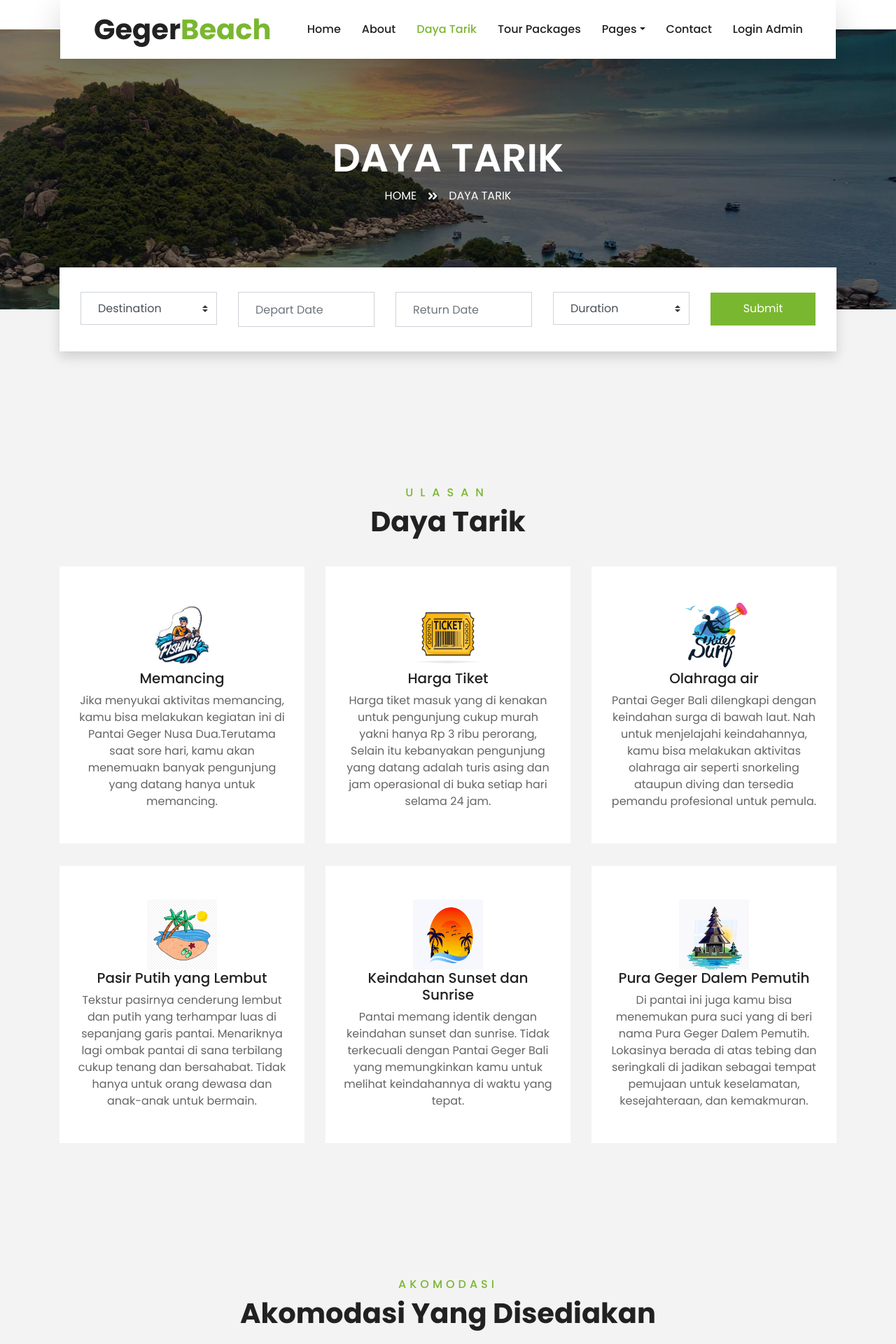
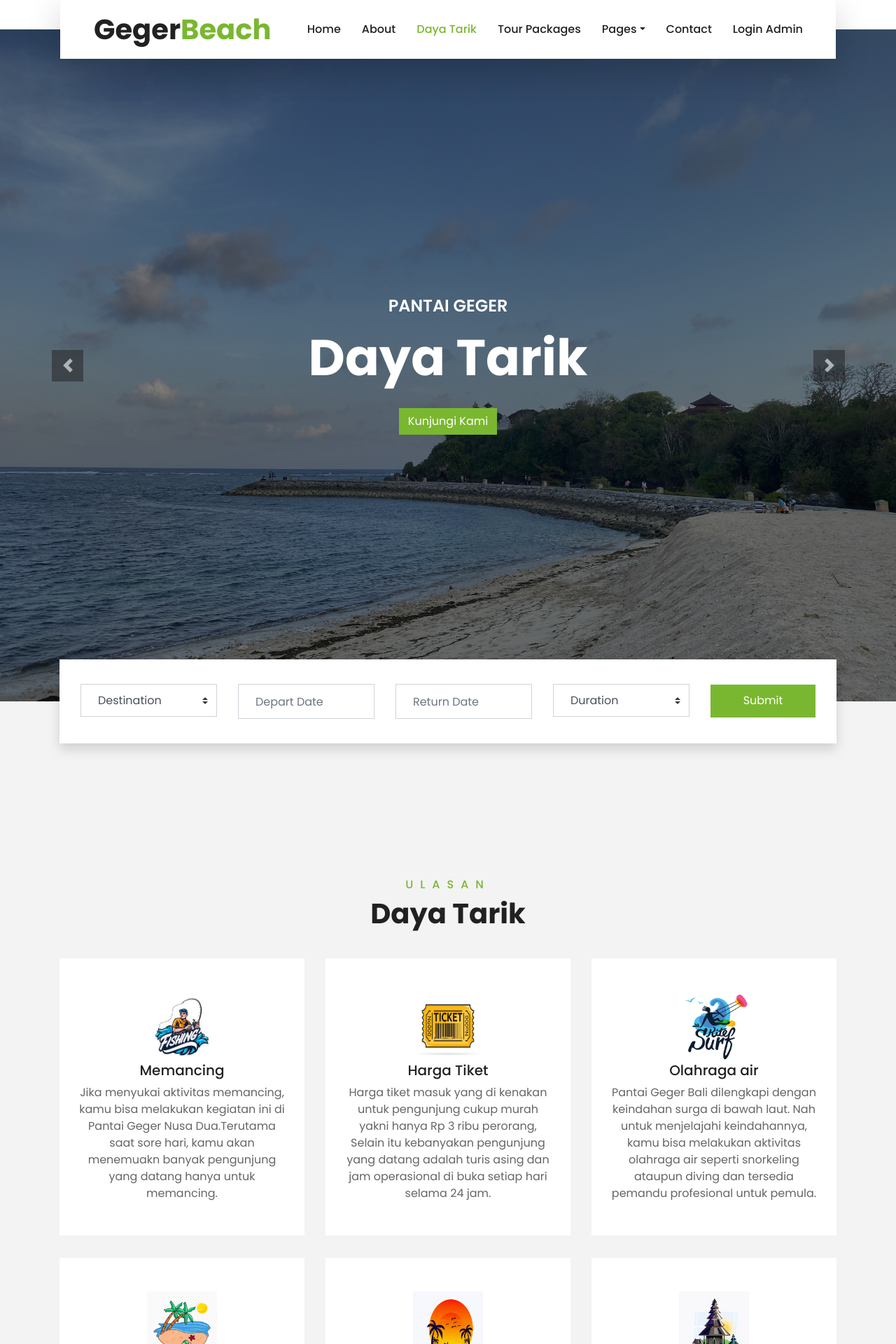
Before and after one commit to Dedokrmntha/pbl_geger, a CodeIgniter app: page /database/index/dayatarik in a window 1280 px wide. Shown: the top 1920 px of the page at 70% size. Run offline with CodeIgniter, Linux system fonts and the light colour scheme; some libraries are stand-ins or nearby versions.

Commit message:
dayatariknew

```diff
--- a/application/views/DayaTarik/body.php
+++ b/application/views/DayaTarik/body.php
@@ -1,17 +1,41 @@
- <!-- Header Start -->
- <div class="container-fluid page-header" >
-        <div class="container">
-            <div class="d-flex flex-column align-items-center justify-content-center" style="min-height: 400px">
-                <h3 class="display-4 text-white text-uppercase">Daya Tarik</h3>
-                <div class="d-inline-flex text-white">
-                    <p class="m-0 text-uppercase"><a class="text-white" href="">Home</a></p>
-                    <i class="fa fa-angle-double-right pt-1 px-3"></i>
-                    <p class="m-0 text-uppercase">Daya Tarik</p>
+  <!-- Carousel Start -->
+  <div class="container-fluid p-0">
+        <div id="header-carousel" class="carousel slide" data-ride="carousel">
+            <div class="carousel-inner">
+                <div class="carousel-item active">
+                    <img class="w-100" src="<?= base_url('template/img/slider3.jpg') ?>" alt="Image">
+                    <div class="carousel-caption d-flex flex-column align-items-center justify-content-center">
+                        <div class="p-3" style="max-width: 900px;">
+                            <h4 class="text-white text-uppercase mb-md-3">Pantai Geger </h4>
+                            <h1 class="display-3 text-white mb-md-4">Daya Tarik</h1>
+                            <a href="https://www.water-sport-bali.com/pantai-geger-nusa-dua" class="btn btn-primary mt-1">Kunjungi Kami</a>
+                        </div>
+                    </div>
+                </div>
+                <div class="carousel-item">
+                    <img class="w-100" src="<?= base_url('template/img/slider5.jpg') ?>" alt="Image">
+                    <div class="carousel-caption d-flex flex-column align-items-center justify-content-center">
+                        <div class="p-3" style="max-width: 900px;">
+                            <h4 class="text-white text-uppercase mb-md-3">Pantai Geger </h4>
+                            <h1 class="display-3 text-white mb-md-4">Daya Tarik</h1>
+                            <a href="https://www.tripadvisor.co.id/HotelsNear-g297698-d4469771-Geger_Beach_Nusa_Dua_Bali-Nusa_Dua_Nusa_Dua_Peninsula_Bali.html"class="btn btn-primary mt-1">Kunjungi Kami</a>
+                        </div>
+                    </div>
                 </div>
             </div>
+            <a class="carousel-control-prev" href="#header-carousel" data-slide="prev">
+                <div class="btn btn-dark" style="width: 45px; height: 45px;">
+                    <span class="carousel-control-prev-icon mb-n2"></span>
+                </div>
+            </a>
+            <a class="carousel-control-next" href="#header-carousel" data-slide="next">
+                <div class="btn btn-dark" style="width: 45px; height: 45px;">
+                    <span class="carousel-control-next-icon mb-n2"></span>
+                </div>
+            </a>
         </div>
     </div>
-    <!-- Header End -->
+    <!-- Carousel End -->
     <!-- Booking Start -->
     <div class="container-fluid booking mt-5 pb-5">
         <div class="container pb-5">
@@ -134,44 +158,44 @@
     <div class="container-fluid py-5">
         <div class="container py-5">
             <div class="text-center mb-3 pb-3">
-                <h6 class="text-primary text-uppercase" style="letter-spacing: 5px;">Akomodasi</h6>
+                <h6 class="text-primary text-uppercase" style="letter-spacing: 5px;">KUNJUNGI</h6>
                 <h1>Akomodasi Yang Disediakan</h1>
             </div>
             <div class="owl-carousel testimonial-carousel">
                 <div class="text-center pb-4">
-                    <img class="img-fluid mx-auto" src="<?= base_url('template/img/testimonial-1.jpg')?>" style="width: 100px; height: 100px;" >
+                    <img class="img-fluid mx-auto" src="<?= base_url('template/img/mulia.jpg')?>" style="width: 100px; height: 100px;" >
                     <div class="testimonial-text bg-white p-4 mt-n5">
-                        <p class="mt-5">Dolor et eos labore, stet justo sed est sed. Diam sed sed dolor stet amet eirmod eos labore diam
+                        <p class="mt-5">Jalan Raya Nusa Dua Selatan | Kawasan Sawangan, Nusa Dua 80361, Indonesia. 0,4 km dari Pantai Geger
                         </p>
-                        <h5 class="text-truncate">Client Name</h5>
-                        <span>Profession</span>
+                        <h5 class="text-truncate">Mulia Resort</h5>
+                        <span>Hotel Bintang 5</span>
                     </div>
                 </div>
                 <div class="text-center">
-                    <img class="img-fluid mx-auto" src="<?= base_url('template/img/testimonial-2.jpg')?>" style="width: 100px; height: 100px;" >
+                    <img class="img-fluid mx-auto" src="<?= base_url('template/img/st-regis-beach-and-pool.jpg')?>" style="width: 100px; height: 100px;" >
                     <div class="testimonial-text bg-white p-4 mt-n5">
-                        <p class="mt-5">Dolor et eos labore, stet justo sed est sed. Diam sed sed dolor stet amet eirmod eos labore diam
+                        <p class="mt-5">Kawasan Pariwisata | Lot S6, Nusa Dua 80363, Indonesia. 0,2 km dari Pantai Geger Nusa Dua Bali
                         </p>
-                        <h5 class="text-truncate">Client Name</h5>
-                        <span>Profession</span>
+                        <h5 class="text-truncate">The St. Regis Bali Resort</h5>
+                        <span>Hotel Bintang 5</span>
                     </div>
                 </div>
                 <div class="text-center">
-                    <img class="img-fluid mx-auto" src="<?= base_url('template/img/testimonial-3.jpg')?>" style="width: 100px; height: 100px;" >
+                    <img class="img-fluid mx-auto" src="<?= base_url('template/img/the-mulia.jpg')?>" style="width: 100px; height: 100px;" >
                     <div class="testimonial-text bg-white p-4 mt-n5">
-                        <p class="mt-5">Dolor et eos labore, stet justo sed est sed. Diam sed sed dolor stet amet eirmod eos labore diam
+                        <p class="mt-5">Jl. Raya Nusa Dua Selatan, Nusa Dua 80363, Indonesia. 0,2 km dari Pantai Geger Nusa Dua Bali
                         </p>
-                        <h5 class="text-truncate">Client Name</h5>
-                        <span>Profession</span>
+                        <h5 class="text-truncate">The Mulia</h5>
+                        <span>Hotel Bintang 5</span>
                     </div>
                 </div>
                 <div class="text-center">
-                    <img class="img-fluid mx-auto" src="<?= base_url('template/img/testimonial-4.jpg')?>" style="width: 100px; height: 100px;" >
+                    <img class="img-fluid mx-auto" src="<?= base_url('template/img/melia-bali.jpg')?>" style="width: 100px; height: 100px;" >
                     <div class="testimonial-text bg-white p-4 mt-n5">
-                        <p class="mt-5">Dolor et eos labore, stet justo sed est sed. Diam sed sed dolor stet amet eirmod eos labore diam
+                        <p class="mt-5">Kawasan Pariwisata ITDC Lot 1 | Jl. Nusa Dua, Nusa Dua 80363, Indonesia. 1,9 km dari Pantai Geger
                         </p>
-                        <h5 class="text-truncate">Client Name</h5>
-                        <span>Profession</span>
+                        <h5 class="text-truncate">Meliá Bali</h5>
+                        <span>Hotel Bintang 5</span>
                     </div>
                 </div>
             </div>
```
Also changed, not shown: template/img/melia-bali.jpg (added), template/img/mulia.jpg (added), template/img/slider3.jpg (added), template/img/slider4.jpg (added), template/img/st-regis-beach-and-pool.jpg (added), template/img/the-mulia.jpg (added), 1 other file.
